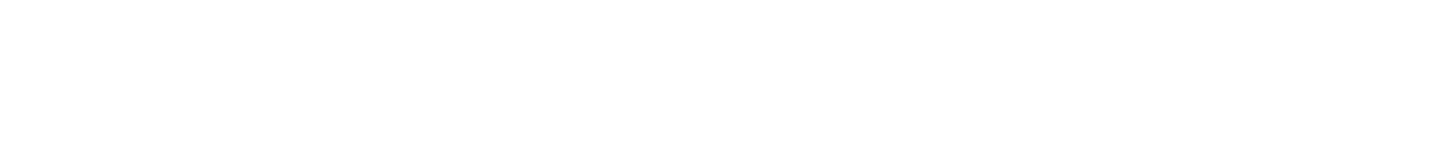
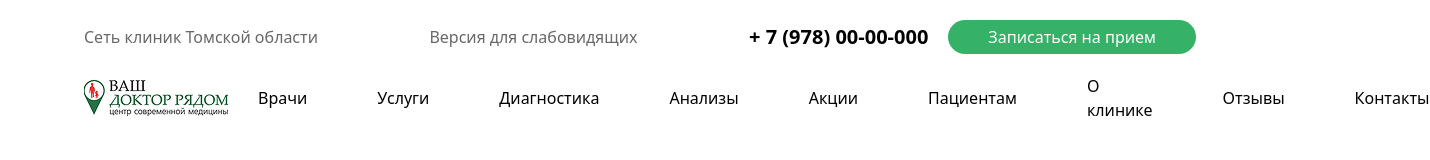
Before and after one commit to MuhammadEvazov/project4, a website: page src/index.html in a window 1280 px wide. Shown: the whole page, 1430 px wide, since content can reach past the window. Drawn offline with nearby package versions, Linux system fonts and the light colour scheme; files that its build step writes are made by us from their sources.

Commit message:
navbar created

```diff
--- a/src/index.html
+++ b/src/index.html
@@ -1,12 +1,40 @@
 <!DOCTYPE html>
 <html lang="en">
+
 <head>
     <meta charset="UTF-8">
     <meta name="viewport" content="width=device-width, initial-scale=1.0">
     <title>Project 4</title>
     <link rel="stylesheet" href="./output.css">
 </head>
+
 <body>
+    <header class="p-[20px] lg:w-[90%] lg:m-auto lg:max-w-[1400px] flex flex-col gap-[20px]">
+        <nav class="hidden lg:flex items-center justify-between text-[#686868]">
+            <p>Сеть клиник Томской области</p>
+            <p>Версия для слабовидящих</p>
+            <div class="flex items-center gap-[20px]">
+                <h3 class="text-black text-[20px] font-[700]">+ 7 (978) 00-00-000</h3>
+                <button class="py-[5px] px-[40px] bg-[#35B168] text-white rounded-[20px]">Записаться на прием</button>
+            </div>
+        </nav>
+        <nav class="flex items-center justify-between gap-[30px]">
+            <img src="./Images/image 1 (1).png" alt="">
+            <ul class="hidden lg:flex items-center gap-[70px]">
+                <li>Врачи</li>
+                <li>Услуги</li>
+                <li>Диагностика</li>
+                <li>Анализы</li>
+                <li>Акции</li>
+                <li>Пациентам</li>
+                <li>О клинике</li>
+                <li>Отзывы</li>
+                <li>Контакты</li>
+            </ul>
+            <p class="text-[30px] lg:hidden">☰</p>
+        </nav>
 
+    </header>
 </body>
+
 </html>
```
Also changed, not shown: src/Images/image 1 (1).png (added).
